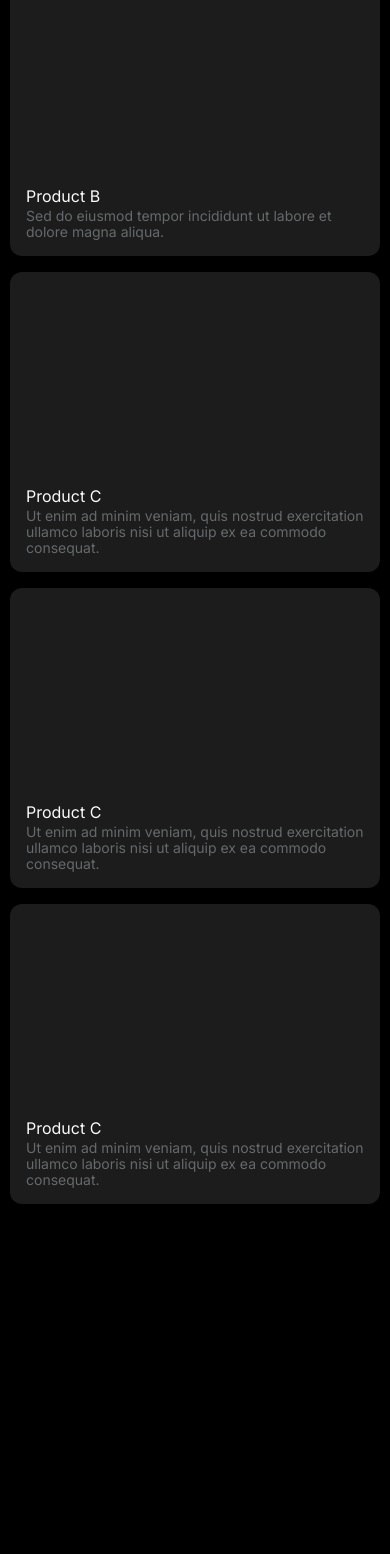
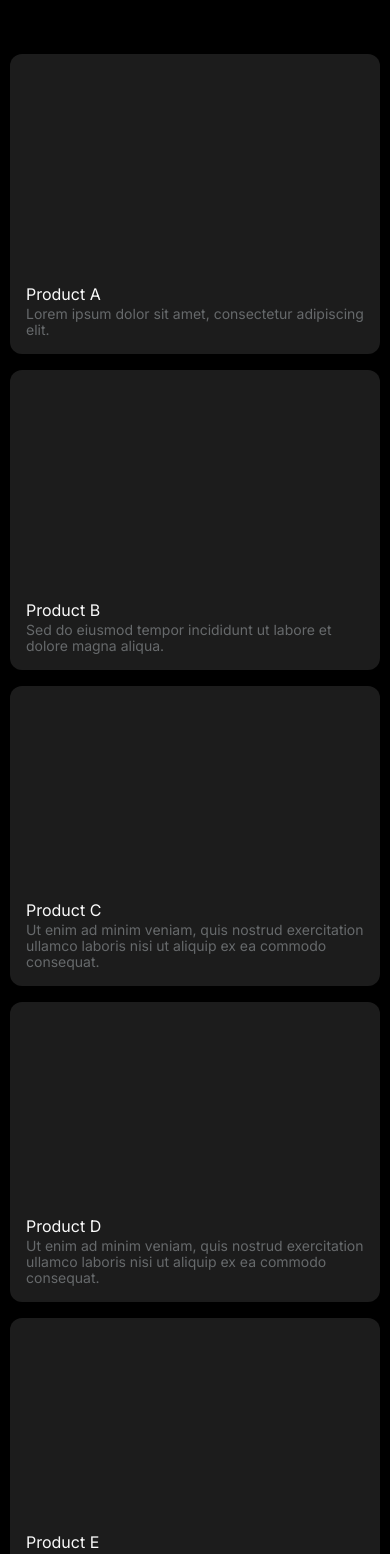
Before and after one commit to HemanthR04/portfolio-v2, a Next.js app: page /work in a window 390 px wide. Shown: the top 1554 px of the page. Before the commit the page ends 1218 px from the top, so only its background shows below. Built offline with nearby package versions, Linux system fonts and the light colour scheme.

Commit message:
fixed screen height issue

```diff
--- a/app/work/page.tsx
+++ b/app/work/page.tsx
@@ -11,7 +11,7 @@ import React from 'react'
 
 const page = () => {
   return (
-    <div className=' w-full h-screen flex justify-center items-center'>
+    <div className=' w-full h-full flex justify-center items-center'>
       <div className='max-w-7xl mx-auto rounded-md '>
 
         <Cssgrid/>
--- a/components/Cssgrid.tsx
+++ b/components/Cssgrid.tsx
@@ -21,13 +21,13 @@ const data = [
     },
     {
       id: 3,
-      name: "Product C",
+      name: "Product D",
       description: "Ut enim ad minim veniam, quis nostrud exercitation ullamco laboris nisi ut aliquip ex ea commodo consequat.",
       image: "product_c.jpg"
     },
     {
       id: 3,
-      name: "Product C",
+      name: "Product E",
       description: "Ut enim ad minim veniam, quis nostrud exercitation ullamco laboris nisi ut aliquip ex ea commodo consequat.",
       image: "product_c.jpg"
     },
@@ -37,7 +37,7 @@ const Cssgrid = () => {
 
     const boxStyle = 'text-white  rounded-xl p-2 flex flex-col justify-end items-start'
   return (
-    <div className='grid md:grid-cols-3 auto-rows-[300px] gap-4 my-1 p-[10px] md:p-[0px] '>
+    <div className='grid py-[50px] md:grid-cols-3 auto-rows-[300px] gap-4 my-1 p-[10px] md:p-[0px] '>
         {
             data.map((item,i)=>(
                 <div key={i} className={`${boxStyle} ${i === 0 ? 'md:col-span-2' :''}  bg-Secondary p-4`}>
```
